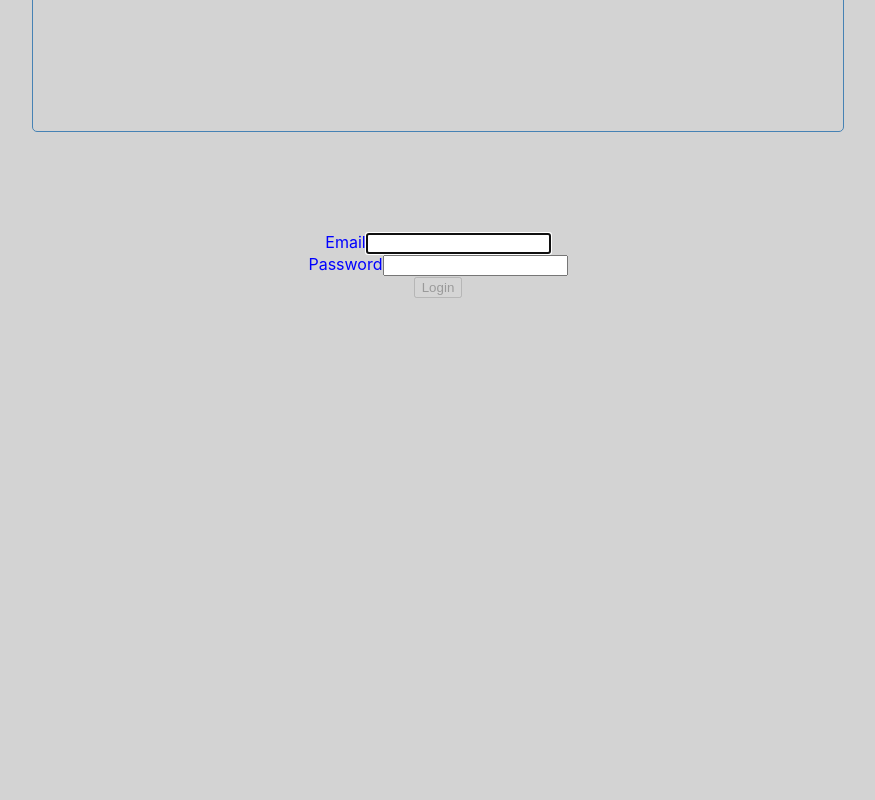
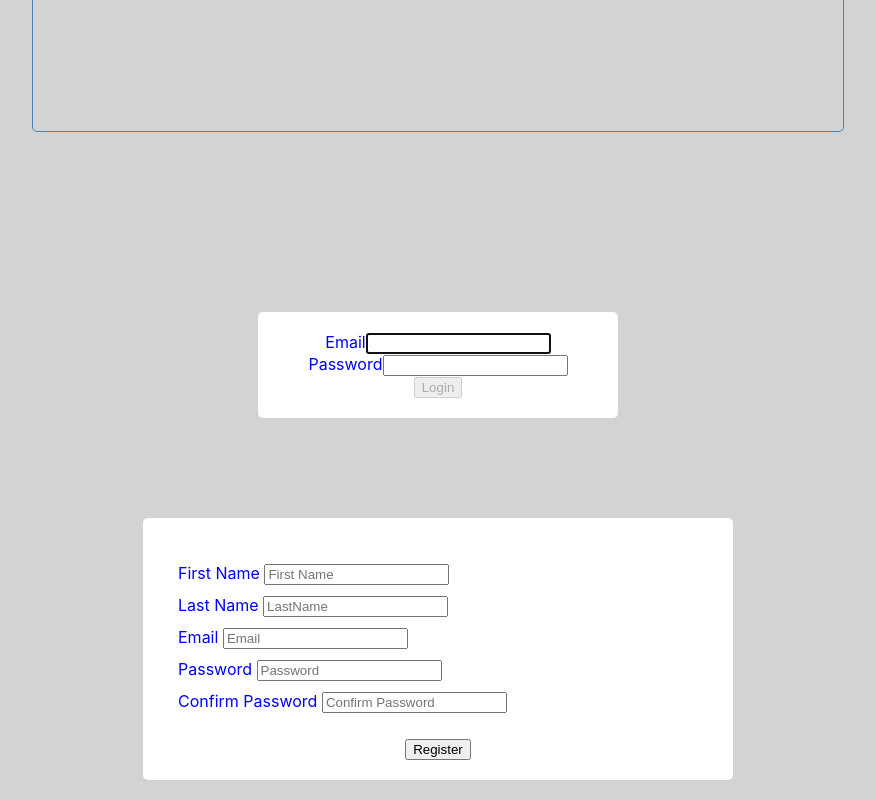
Before and after one commit to s-a-mb/recruit-project, a React (Create React App) app: page /register in a window 1280 px wide. Shown: the part 1330-2130 px from the top of the page, without its empty margins (202-1077 px from the left). Before the commit the page ends 1628 px from the top, so only its background shows below. Built offline with nearby package versions, Linux system fonts and the light colour scheme.

Commit message:
login and registration form!

```diff
--- a/src/App.js
+++ b/src/App.js
@@ -1,5 +1,6 @@
 import Welcome from "./components/Welcome/Welcome";
 import Login from "./components/Login/Login";
+import RegistrationForm from "./components/Register/Register";
 import './App.css';
 
 function App() {
@@ -10,6 +11,7 @@
         <div>
           <Welcome />
           <Login />
+          <RegistrationForm />
         </div>
       </main>
     </div>
--- a/src/components/Login/style.css
+++ b/src/components/Login/style.css
@@ -0,0 +1,16 @@
+@media all and (min-width: 480px) {
+    .Login {
+      padding: 60px 0;
+    }
+
+    .Login form {
+      margin: 0 auto;
+      max-width: 320px;
+        background-color: white;
+        border-radius: 5px;
+        width: 550px;
+        margin: 20px auto;
+        padding: 20px;
+        /* height: 600px; */
+    }
+  }
--- /dev/null
+++ b/src/components/Register/Register.js
@@ -0,0 +1,34 @@
+import React, {useState} from 'react';
+import './style.css'
+function RegistrationForm() {
+    return(
+      <div className="form">
+          <div className="form-body">
+              <div className="username">
+                  <label className="form__label" for="firstName">First Name </label>
+                  <input className="form__input" type="text" id="firstName" placeholder="First Name"/>
+              </div>
+              <div className="lastname">
+                  <label className="form__label" for="lastName">Last Name </label>
+                  <input  type="text" name="" id="lastName"  className="form__input"placeholder="LastName"/>
+              </div>
+              <div className="email">
+                  <label className="form__label" for="email">Email </label>
+                  <input  type="email" id="email" className="form__input" placeholder="Email"/>
+              </div>
+              <div className="password">
+                  <label className="form__label" for="password">Password </label>
+                  <input className="form__input" type="password"  id="password" placeholder="Password"/>
+              </div>
+              <div className="confirm-password">
+                  <label className="form__label" for="confirmPassword">Confirm Password </label>
+                  <input className="form__input" type="password" id="confirmPassword" placeholder="Confirm Password"/>
+              </div>
+          </div>
+          <div class="footer">
+              <button type="submit" class="btn">Register</button>
+          </div>
+      </div>
+    )
+}
+export default RegistrationForm;
--- /dev/null
+++ b/src/components/Register/style.css
@@ -0,0 +1,30 @@
+
+.form{
+    background-color: white;
+    border-radius: 5px;
+    width: 550px;
+    margin: 20px auto;
+    padding: 20px;
+    /* height: 600px; */
+}
+
+.form-body{
+    text-align: left;
+    padding: 20px 10px;
+}
+
+.form-body > *{
+    padding: 5px;
+}
+
+.form__label{
+    width: 40%;
+}
+
+.form_input{
+    width: 60%;
+}
+
+.footer{
+    text-align: center;
+}
```
